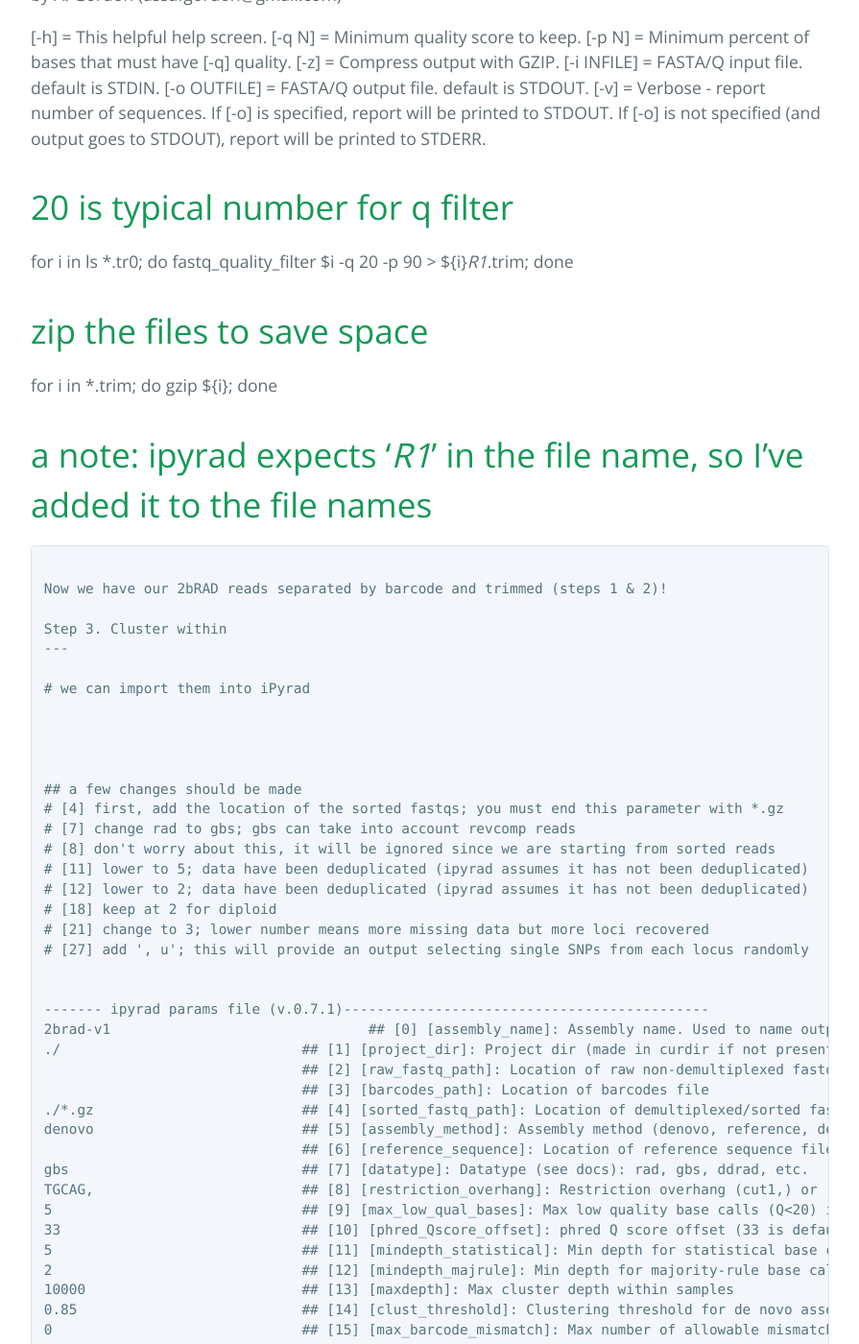
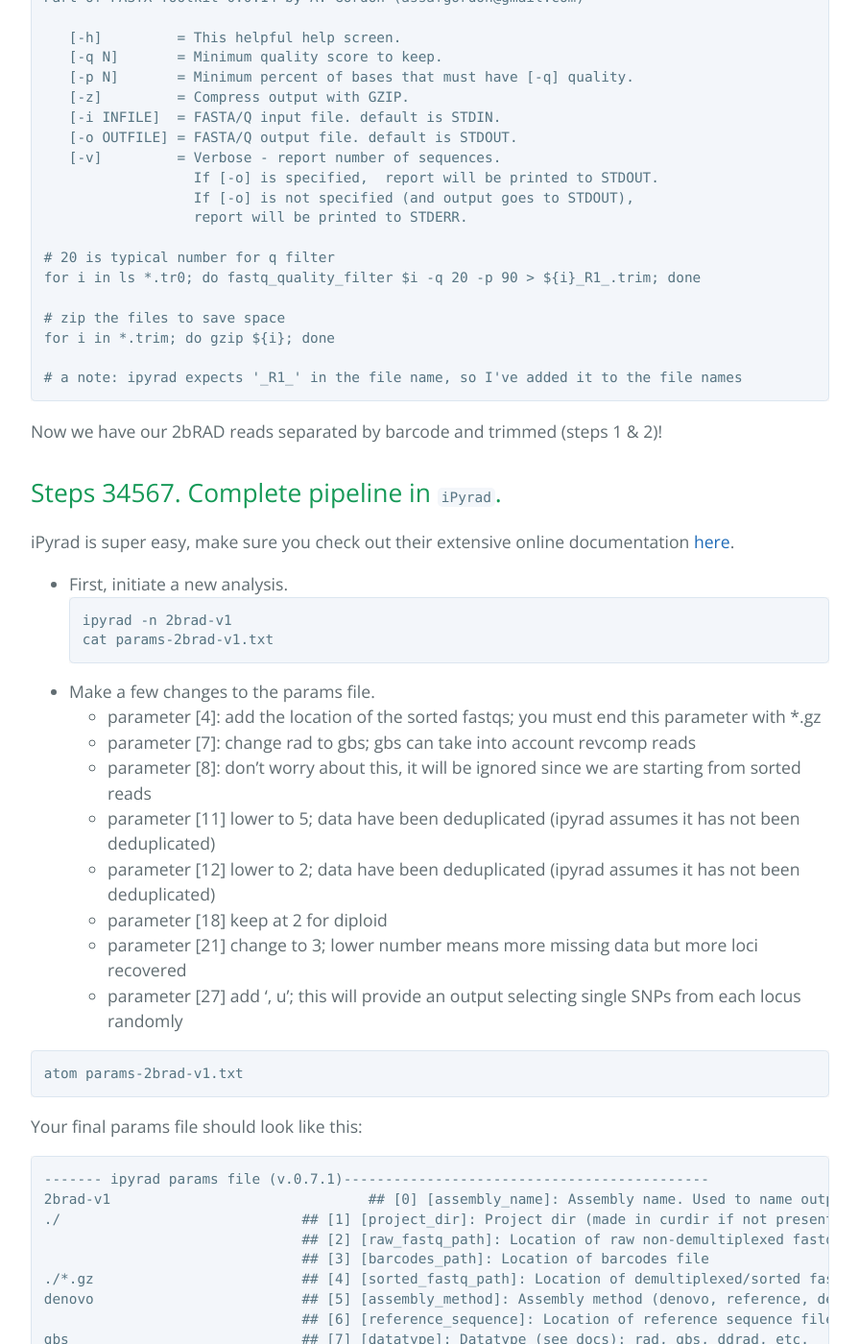
Before and after one commit to rdtarvin/RADseq_Quito_2017, a Jekyll site: the page built from 2bRAD-pipeline.md, in a window 1280 px wide and 1400 px high, scrolled down 1721 px. Shown: the whole window at 96% size, without its empty margins (192-1087 px from the left). Built offline with Jekyll 4.4.1, drawn with Linux system fonts in a browser that asks for light colours; our own code applies the rules of GitHub Pages for plain Markdown files; some of the changed text lies outside the part shown.

Commit message:
updated 2brad pipeline

````diff
--- a/2bRAD-pipeline.md
+++ b/2bRAD-pipeline.md
@@ -50,10 +50,9 @@
 ```
 output is 'tr0' format
 
-Step 2. Filter reads by quality.
+Step 2. Filter reads by quality with the ```fastx_toolkit```.
 ---
 
-* filter by quality using ```fastx_toolkit```
 ```
 fastq_quality_filter -h
 
@@ -82,25 +81,33 @@
 
 Now we have our 2bRAD reads separated by barcode and trimmed (steps 1 & 2)!
 
-Step 3. Cluster within
+Steps 34567. Complete pipeline in ```iPyrad```.
 ---
 
-# we can import them into iPyrad
+iPyrad is super easy, make sure you check out their extensive online documentation [here](http://ipyrad.readthedocs.io/index.html).
 
+* First, initiate a new analysis.
+```
+ipyrad -n 2brad-v1
+cat params-2brad-v1.txt
+```
 
+* Make a few changes to the params file.
+	- parameter [4]: add the location of the sorted fastqs; you must end this parameter with *.gz
+	- parameter [7]: change rad to gbs; gbs can take into account revcomp reads
+	- parameter [8]: don't worry about this, it will be ignored since we are starting from sorted reads
+	- parameter [11] lower to 5; data have been deduplicated (ipyrad assumes it has not been deduplicated)
+	- parameter [12] lower to 2; data have been deduplicated (ipyrad assumes it has not been deduplicated)
+	- parameter [18] keep at 2 for diploid
+	- parameter [21] change to 3; lower number means more missing data but more loci recovered
+	- parameter [27] add ', u'; this will provide an output selecting single SNPs from each locus randomly
 
+```
+atom params-2brad-v1.txt
+```
 
-## a few changes should be made
-# [4] first, add the location of the sorted fastqs; you must end this parameter with *.gz
-# [7] change rad to gbs; gbs can take into account revcomp reads
-# [8] don't worry about this, it will be ignored since we are starting from sorted reads
-# [11] lower to 5; data have been deduplicated (ipyrad assumes it has not been deduplicated)
-# [12] lower to 2; data have been deduplicated (ipyrad assumes it has not been deduplicated)
-# [18] keep at 2 for diploid
-# [21] change to 3; lower number means more missing data but more loci recovered
-# [27] add ', u'; this will provide an output selecting single SNPs from each locus randomly
-
-
+Your final params file should look like this:
+```
 ------- ipyrad params file (v.0.7.1)--------------------------------------------
 2brad-v1		               ## [0] [assembly_name]: Assembly name. Used to name output directories for assembly steps
 ./                             ## [1] [project_dir]: Project dir (made in curdir if not present)
@@ -131,22 +138,28 @@
 0, 0, 0, 0                     ## [26] [trim_loci]: Trim locus edges (see docs) (R1>, <R1, R2>, <R2)
 p, s, v, u                        ## [27] [output_formats]: Output formats (see docs)
                                ## [28] [pop_assign_file]: Path to population assignment file
+```
 
-
-# okay, it's that easy
-
+* Okay, it's that easy!! To run the pipeline, type the following command:
 ```
 ipyrad -p params-2brad-v1.txt -s 1234567
 ```
 
-# perhaps you want to create a number of output files to test the effect of missing data on your inferences
+Let's look at the intermediate and final files of ipyrad
+
+
+Step 7 reiterations. Perhaps you want to create a number of output files to test the effect of missing data on your inferences
+---
 
 ```bash
 for i in 4 6 8 10 12; do ipyrad -p params-2brad-v1.txt -b 2brad-v2-${i}l; do sed -i s/".*\[21\].*"/"${i}$(printf '\t')$(printf '\t')$(printf '\t')$(printf '\t') \#\# \[21\] \[min_samples_locus\]: Min \# samples per locus for output"/ params-2brad-v2-${i}l.txt;  done
 for i in 4 6 8 10 12; do ipyrad -p params-2brad-v2-${i}l.txt -s 7 -f; done
 ```
 
-### phylogenetics via iPyrad is easy!!
+Downstream phylogenetic analyses
+===
+
+Phylogenetics with iPyrad is easy!!
 
 ```
 ## raxml-concat
@@ -163,7 +176,3 @@
 unzip raxml-ng_v0.4.0b_linux_x86_64.zip
 /home1/02576/rdtarvin/raxml-ng --msa ../2brad-epi-july17.u.snps.phy --model GTR+G+ASC_LEWIS --search
 ```
-
-
-
-###### let's look at the intermediate and final files of ipyrad
````
